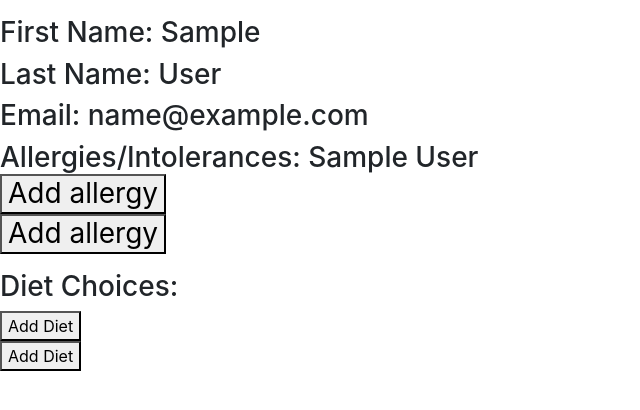
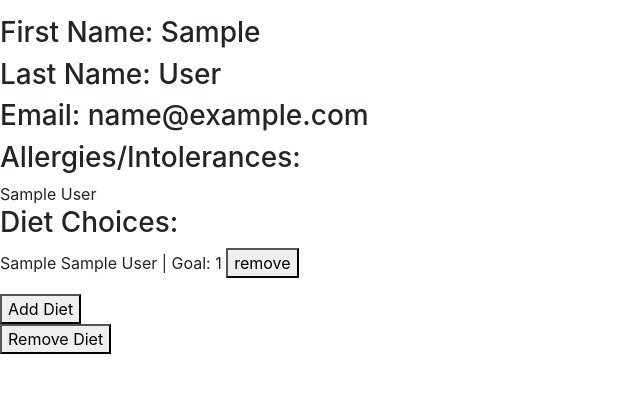
Before and after one commit to Jesskos/nutrify, a Flask app: page /profile in a window 1280 px wide. Shown: the part 56-466 px from the top of the page, without its empty margins (0-640 px from the left). Run offline with Flask 2, Linux system fonts and the light colour scheme; the visitor is signed in with stand-in values (Sample User, id 1); tables that the repository leaves empty hold one stand-in row (values such as "Sample post"); some libraries are stand-ins or nearby versions.

Commit message:
added nutrition goal section

```diff
--- a/server.py
+++ b/server.py
@@ -1,7 +1,7 @@
 from jinja2 import StrictUndefined
 from flask import (Flask, render_template, redirect, request, flash, session)
 # from flask_debugtoolbar import DebugToolbarExtension
-from model import connect_to_db, db, Recipe, Ingredient, Amount, RecipeLabel, RecipeToIngredient, AmountToIngredient, User, UserToRecipe, UserToAllergy
+from model import connect_to_db, db, Recipe, Ingredient, Amount, RecipeLabel, RecipeToIngredient, AmountToIngredient, User, UserToRecipe, UserToAllergy, UserToDiet
 import json
 import requests
 from helperfunctions import *
@@ -122,6 +122,9 @@ def log_out():
 	return redirect("/")
 
 
+##################################################################################################################
+# OPENS USER PROFILE, PORTAL, FINDS AND GETS RECIPES FROM API
+
 @app.route("/user-portal")
 def open_user_portal():
 	"""renders template for user portal where user can either search or view recipes """
@@ -134,12 +137,11 @@ def open_user_portal():
 
 
 
-##################################################################################################################
-# OPENS USER PROFILE, FINDS AND GETS RECIPES FROM API
-
 @app.route("/profile")
 def open_profile():
 	""" renders template for user profile """
+
+	users_nutrients_goals=[]
 
 	if "name" in session:
 		session_user_id = session['id']
@@ -147,11 +149,17 @@ def open_profile():
 		fname = logged_in_user.fname
 		lname = logged_in_user.lname
 		email = logged_in_user.user_email
-		allergies = UserToAllergy.query.filter(UserToAllergy.user_id==session_user_id)
+		allergies = UserToAllergy.query.filter(UserToAllergy.user_id==session_user_id).all()
+		nutrient_goals = UserToDiet.query.filter(UserToDiet.user_id==session_user_id).all()
+
 		if allergies:
 			users_allergies = allergies
 
- 		return render_template('userprofile.html', fname=fname, lname=lname, email=email, allergies=users_allergies)
+		if nutrient_goals:
+			users_nutrients_goals = nutrient_goals
+
+ 		return render_template('userprofile.html', fname=fname, lname=lname, email=email, allergies=users_allergies,
+ 			users_nutrient_goals=users_nutrients_goals)
 
  	else:
  		return redirect("/")
@@ -437,6 +445,54 @@ def delete_recipe():
 	print "\n\nRecipe deleted"
 	return "recipe deleted!"
 
+##################################################################################################################
+# ADDING NUTRIENT GOALS (AKA DIET GOALS)
+
+@app.route("/add-diet", methods=["POST"])
+def add_diet():
+	""" adds a diet to the user to diet table """
+
+	nutrient_goal = int(request.form.get("goal"))
+	print nutrient_goal
+
+	high_or_low = request.form.get("highlow")
+	print high_or_low
+
+	nutrient_name = request.form.get("nutrient")
+	print nutrient_name
+
+	session_user_id = session['id']
+
+	logged_in_user = User.query.get(session_user_id)
+	print logged_in_user
+
+	check_if_nutrient_goal_added_exists_in_db = UserToDiet.query.filter(UserToDiet.user_id==logged_in_user.user_id,
+		UserToDiet.nutrient_name==nutrient_name).first()
+
+
+	print check_if_nutrient_goal_added_exists_in_db
+
+	if check_if_nutrient_goal_added_exists_in_db:
+		return "You already added this nutrient! If you want to change goal, please delete nutrient and add a new entry"
+
+	else:
+		new_nutrient_goal  = UserToDiet(user=logged_in_user, nutrient_name=nutrient_name, high_or_low=high_or_low,
+			nutrient_goal=nutrient_goal)
+		db.session.add(new_nutrient_goal)
+		db.session.commit()
+
+	new_goal = {"high_or_low": high_or_low,
+				"nutrient_name": nutrient_name,
+				"nutrient_goal":nutrient_goal }
+
+
+	print new_goal
+	print "!!!!!!!!"
+
+	return jsonify(new_goal)
+
+
+
 
 
 if __name__ == "__main__": # pragma: no cover
--- a/templates/base2.html
+++ b/templates/base2.html
@@ -8,6 +8,17 @@
 
 
 	  <style>
+
+    .hidden {
+    visibility: hidden;
+    display: none;
+}
+
+    .show {
+    visibility: visible;
+    display: block;
+
+    }
     .hr {
     display: block;
     color: black;
--- a/templates/register.html
+++ b/templates/register.html
@@ -20,6 +20,7 @@
 	<input type="text" name="email" class='textinput' required> <p>
 	<label for='password' class="labelinput"> Enter a Password: </label>
 	<input type="password" name="password" class='textinput' required> <p>
+
 	<label for='yesno' class="labelinput"> Do you have any food allergies or intolerances? </label> <p>
 	<input type="radio" name = "yesno" value="yes" class="yesno" id="showallergyoptions"> YES
 	<input type="radio" name = "yesno" value="no" id="hideallergyoptions"> NO  <p>
@@ -36,9 +37,12 @@
 	<label for='email' class="labelinput"> Other: </label>
 	<input type="text" name="allergy" class='textinput'> <p>
 	</div>
+
+
 	<input type="submit" class="submitbutton"> </div>
 
 </form>
+
 	<script src="https://code.jquery.com/jquery.js"></script>
 	<script>
 	"use strict";
--- a/templates/userprofile.html
+++ b/templates/userprofile.html
@@ -9,46 +9,126 @@
 
 <h3> Last Name: {{ lname }} </h3>
 <h3> Email: {{ email }} </h3>
-<h3> Allergies/Intolerances: {% for allergy in allergies %}
-	{{ allergy.allergy_name}}
-	{% endfor %}
-	<form action="/add-allergy" method="POST" class="">
-	<button type="submit" class="" id="" name="" value="">Add allergy</button>
-	</form>
-	<form action="/remove-allergy" method="POST" class="">
-	<button type="submit" class="" id="" name="" value="">Add allergy</button>
-	</form>
-<p>
+<h3> Allergies/Intolerances: </h3>
+
+	{% if allergies != [] %}
+		<div id="allergies">
+		{% for allergy in allergies %}
+		{{ allergy.allergy_name }} <br>
+		{% endfor %}
+
+	{% else %}
+
+		<h6> No allergies!</h6>
+
+	{% endif %}
+	</div>
+
 <h3> Diet Choices: </h3>
-	<form action="/add-diet" method="POST" class="">
-	<button type="submit" class="" id="" name="" value="">Add Diet</button>
-	</form>
-	<form action="/remove-diet" method="POST" class="">
-	<button type="submit" class="" id="" name="" value="">Add Diet</button>
-	</form>
 
 
+	<div id="dietgoals">
+	{% if users_nutrient_goals != [] %}
+		{% for nutrient_goal in users_nutrient_goals %}
+		{{ nutrient_goal.high_or_low }}
+		{{ nutrient_goal.nutrient_name }} |
+		Goal: {{ nutrient_goal.nutrient_goal}}
+		<button type="submit" name="nutrient" value="sodium"> remove </button><br>
+		{% endfor %}
+	{% else %}
 
 
+		<h6> No nutrient Goals. Please Add! </h6>
+	{% endif %}</div>
+
+	<p><form action="/add-diet" method="POST" class="adddiet">
+	<button type="button" class="" id="" name="" value="">Add Diet</button>
+	</form>
+	<form action="/remove-diet" method="POST" class="" display: inline>
+	<button type="submit" class="" id="" name="" value="">Remove Diet</button>
+	</form></p>
+
+	<div class="hidden" id="hiddenadd">
+	<form action="/add-diet" method="POST" >
+		<button type="submit" name="nutrient" value="sodium" class="nutrient"> Sodium </button>
+		<button type="submit" name="nutrient" value="protein" class="nutrient"> Protein </button>
+		<button type="submit" name="nutrient" value="fiber" class="nutrient"> Fiber </button>
+		<button type="submit" name="nutrient" value="fat" class="nutrient"> Fat </button>
+		<button type="submit" name="nutrient" value="saturated fat" class="nutrient"> Saturated Fat </button>
+		<button type="submit" name="nutrient" value="potassium" class="nutrient">  Potassium </button>
+		<button type="submit" name="nutrient" value="phosphorus" class="nutrient">  Phosphorus </button>
+		<button type="submit" name="nutrient" value="carbohydrate" class="nutrient"> Carbohydrate  </button>
+		<button type="submit" name="nutrient" value="calories" class="nutrient">  Calories </button>
+		<button type="submit" name="nutrient" value="iron" class="nutrient">  Iron </button>
+	</form>
+	</div>
+	<div class="hidden" id="invisibletextbox">
+		<form action="/add-diet" method="POST">
+			<div>
+			<label for='nutrientgoal' class="labelinputnutrient"> Would you like a diet high or low in: <h5></h5>
+			<input type="radio" name = "highlow" value="high" id="highlow"> High
+			<input type="radio" name = "highlow" value="low" id="highlow"> Low  <p>
+			</div>
+			<div>
+			<label for='nutrientgoal' class="labelinputnutrient"> Please enter your nutrient goal for:<h5></h5>
+			<input type="number" name="goal" class='textinput' id="nutrientgoal" required>
+			<input type="submit" class="submitbutton">
+			</div>
+		</form>
+	</div>
 
 <script src="https://code.jquery.com/jquery.js"></script>
 	<script>
 	"use strict";
 
-		function hideAllergyOptions(evt) {
-			$('.show').toggleClass('hidden');
+	function showDiets(evt) {
+		console.log("got inside showDiets")
+		$('#hiddenadd').attr('class', 'show');
+	}
+
+
+	$(".adddiet").on("click", showDiets);
+
+
+	function showNutrientTextBox(evt) {
+		evt.preventDefault();
+		console.log("got inside showNutrientTextBox");
+		let nutrientvalue = $(this).val();
+		console.log(nutrientvalue);
+		$("h5").html(nutrientvalue)
+		$('#invisibletextbox').attr('class', 'show');
+	}
+
+
+	$(".nutrient").on("click", showNutrientTextBox);
+
+	function showResults(results) {
+		console.log("results")
+		alert(results);
+		console.log(results)
+		console.dir(results)
+	}
+
+	function addRecipe(evt) {
+		evt.preventDefault()
+		console.log("got inside addRecipe")
+		console.log(evt)
+		let formInputs =  {
+
+			"goal": $("#nutrientgoal").val(),
+			"highlow": $('#highlow').val(),
+			"nutrient": $('h5').html()
 		}
 
+		console.log(formInputs)
 
-		function showAllergyOptions(evt) {
-			$('.hidden').toggleClass('show');
-		}
+		$.post("/add-diet",
+			formInputs,
+			showResults)
+	}
 
-		$("#showallergyoptions").on("click", showAllergyOptions);
-
-			$("#hideallergyoptions").on("unclick", hideAllergyOptions);
-			$("#showallergyoptions").on("click", hideAllergyOptions);
-
+	$(".submitbutton").on("click", addRecipe);
 
 	</script>
+
 {% endblock %}
--- a/templates/viewsavedrecipes.html
+++ b/templates/viewsavedrecipes.html
@@ -10,7 +10,7 @@
 	{% if recipes != [] %}
 		<h2> Hello, {{ session["name"] }}. Here are your saved recipes! </h2>
 
-		<p>
+<p>
 <button type="submit" class="labelButton" id="showall" name="" value=""> Show All </button>
 <button type="submit" class="labelButton" id="balanced" name="" value=""> Balanced </button>
 <button type="submit" class="labelButton" id="vegetarian" name="" value=""> Vegetarian </button>
```
Also changed, not shown: model.py (+9 -4 lines), templates/findrecipefirstdraft.html (+35 -0 lines).
